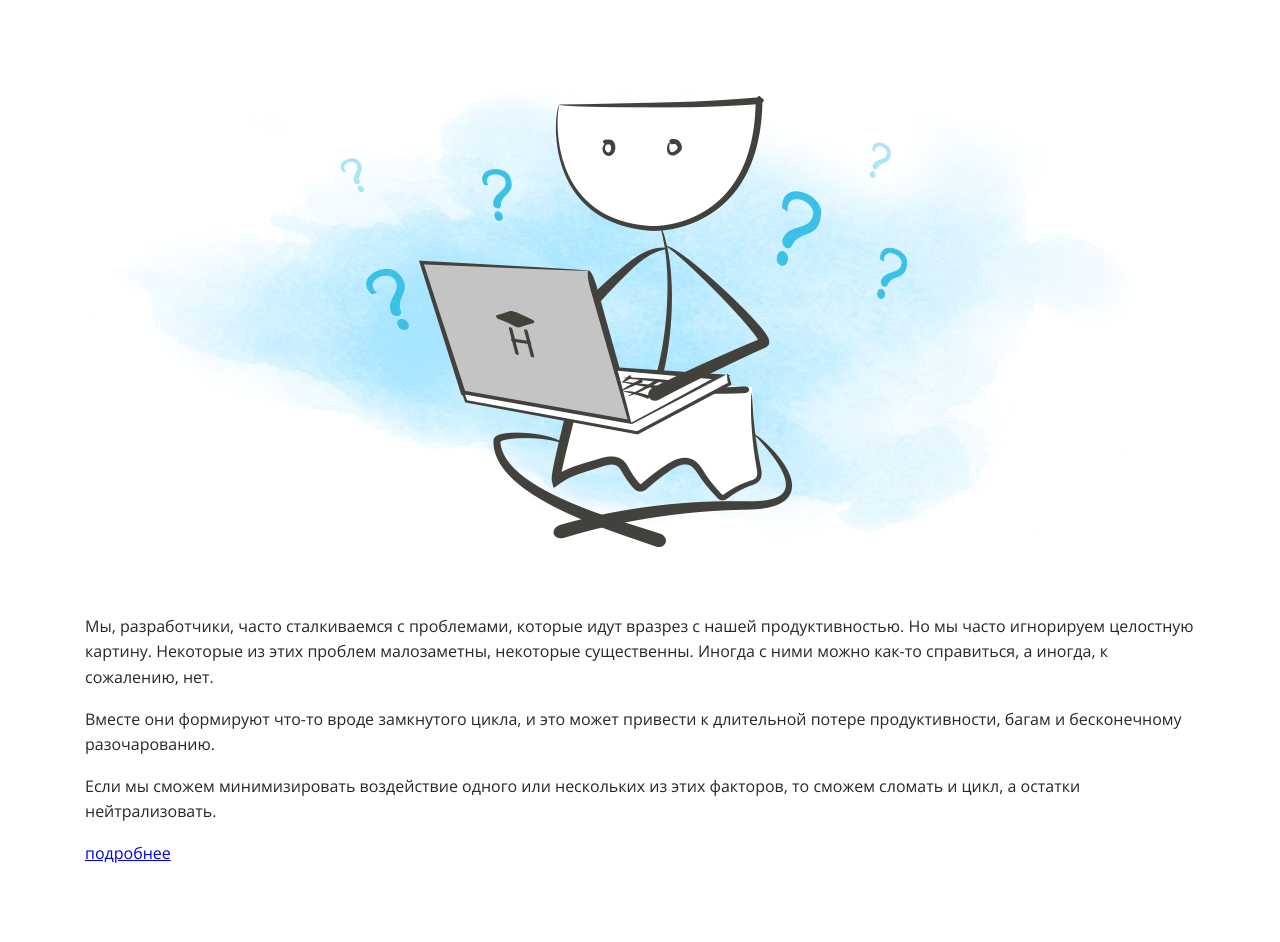
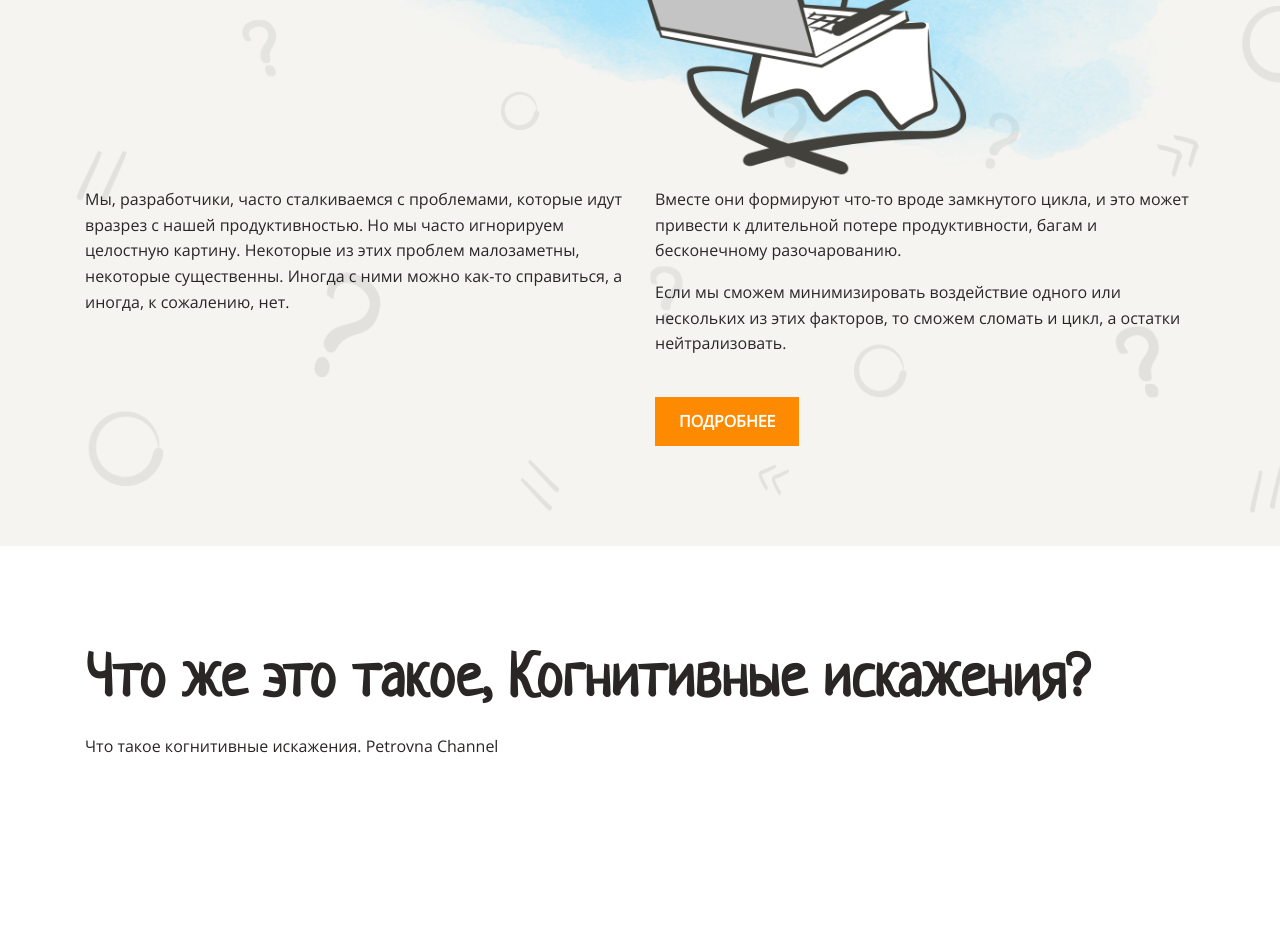
Before and after one commit to Alexandra1207/layout-designer-project-lvl1, a website: page src/index.html in a window 1280 px wide. Shown: the part 370-1312 px from the top of the page. Drawn offline with Linux system fonts and the light colour scheme.

Commit message:
added styles for header

```diff
--- a/src/index.html
+++ b/src/index.html
@@ -8,20 +8,24 @@
     <link rel="stylesheet" href="styles/style.css" />
   </head>
   <body>
-    <header class="header">
-      <section>
-        <div class="header_top">
-          <h1 class="header_title">
-            <span class="title-orange">Когнитивные искажения</span>
+    <header class="header bg-img light-style">
+      <div class="container">
+        <div class="header__top">
+          <h1 class="header__title">
+            <span class="orange"
+              >Когнитивные<br />
+              искажения</span
+            ><br />
             в программировании
           </h1>
           <img
-            class="header_img"
+            class="header__img"
             src="images/main.png"
-            alt="риснок человечка с ноутбуком"
+            alt="рисунок человечка с ноутбуком"
           />
         </div>
-        <div class="header_content">
+        <div class="header__content">
+          <div class="col-1">
             <p class="text">
               Мы, разработчики, часто сталкиваемся с проблемами, которые идут
               вразрез с нашей продуктивностью. Но мы часто игнорируем целостную
@@ -29,30 +33,36 @@
               существенны. Иногда с ними можно как-то справиться, а иногда, к
               сожалению, нет.
             </p>
-          <p class="text">
+          </div>
+          <div class="col-2 avoid">
+            <p class="text avoid">
               Вместе они формируют что-то вроде замкнутого цикла, и это может
               привести к длительной потере продуктивности, багам и бесконечному
               разочарованию.
             </p>
-          <p class="text">
+            <p class="text mb-40">
               Если мы сможем минимизировать воздействие одного или нескольких из
               этих факторов, то сможем сломать и цикл, а остатки нейтрализовать.
             </p>
+            <a class="header__link" href="#det">подробнее</a>
           </div>
-        <a class="header_link" href="#"> подробнее </a>
-      </section>
+        </div>
+      </div>
     </header>
     <main class="main">
       <section class="distortions">
-        <h2 class="distortions_title">
+        <div class="container">
+          <h2 class="distortions__title">
             Что же это такое,
             <span class="title-orange">Когнитивные искажения?</span>
           </h2>
           <p class="text">Что такое когнитивные искажения. Petrovna Channel</p>
-        <div class="distortions_video"></div>
+          <div class="distortions__video"></div>
+        </div>
       </section>
-      <section class="five-distortions">
-        <ul class="five-distortions_list">
+      <section id="det" class="five-distortions">
+        <div class="container">
+          <ul class="five-distortions__list">
             <li class="five-distortions_item">
               <div class="five-distortions_title">
                 <span class="orange">5 когнитивных искажений</span>
@@ -105,13 +115,16 @@
                 Ошибка планирования
               </h3>
               <p class="five-distortions_text">
-              Неправильно рассчитывать время необходимое для завершения задачи.
+                Неправильно рассчитывать время необходимое для завершения
+                задачи.
               </p>
             </li>
           </ul>
+        </div>
       </section>
 
-      <section class="distortion light-style">
+      <section class="distortion bg-img light-style">
+        <div class="container">
           <article class="columns">
             <img src="images/1.png" alt="рисунок эффект ИКЕЯ" />
             <h4 class="distortion_subtitle">Когнитивные искажения</h4>
@@ -131,9 +144,11 @@
               проекта.
             </p>
           </article>
+        </div>
       </section>
 
-      <section class="distortion dark-style">
+      <section class="distortion bg-img dark-style">
+        <div class="container">
           <article class="columns">
             <h4 class="distortion_subtitle">Когнитивные искажения</h4>
             <h3 class="distortion_title">Преждевременная оптимизация</h3>
@@ -142,7 +157,9 @@
               недооцениваете решения других.
             </p>
             <img src="images/2.png" alt="рисунок Когнитивные искажения" />
-          <h5 class="distortion_demonstration light-style">Как проявляется</h5>
+            <h5 class="distortion_demonstration light-style">
+              Как проявляется
+            </h5>
             <p class="text">
               Когнитивное искажение называется так из-за того, что потребители
               зачастую предпочитают покупать товары, которые они могут собрать
@@ -155,9 +172,11 @@
               готового решения, вы понимаете, о чём я говорю.
             </p>
           </article>
+        </div>
       </section>
 
-      <section class="distortion light-style">
+      <section class="distortion bg-img light-style">
+        <div class="container">
         <article class="columns">
           <img src="images/3.png" alt="рисунок Искажение новизны" />
           <h4 class="distortion_subtitle">Когнитивные искажения</h4>
@@ -179,9 +198,11 @@
             тем же углом.
           </p>
         </article>
+        </div>
       </section>
 
-      <section class="distortion dark-style">
+      <section class="distortion bg-img dark-style">
+        <div class="container">
         <article class="columns">
           <h4 class="distortion_subtitle">Когнитивные искажения</h4>
           <h3 class="distortion_title">Гиперболическое обесценивание</h3>
@@ -204,9 +225,11 @@
             выше. В итоге вы сохраните много времени.
           </p>
         </article>
+        </div>
       </section>
 
-      <section class="distortion light-style">
+      <section class="distortion bg-img light-style">
+        <div class="container">
         <article class="columns">
           <img src="images/5.png" alt="рисунок Ошибка планирования" />
           <h4 class="distortion_subtitle">Когнитивные искажения</h4>
@@ -226,12 +249,13 @@
             вторые 90% времени разработки.
           </p>
         </article>
+        </div>
       </section>
     </main>
     <footer class="footer">
-      <section>
+    <div class="container">
         <div class="subscribe">
-          <h3 class="footer_title">
+          <h3 class="footer__title">
             Хотите узнать больше? Подпишитесь на обновления
           </h3>
           <form>
@@ -241,26 +265,26 @@
               type="email"
               placeholder="Ваша электронная почта"
             />
-            <button class="subscribe_btn"></button>
+            <button class="subscribe__btn"></button>
             <p>
               Подписываясь, вы принимаете
-              <a class="subscribe_link" href="#">правила сервиса</a>
+              <a class="subscribe__link" href="#">правила сервиса</a>
             </p>
           </form>
           <p class="copyright">© 2020 Константин Константинопольский</p>
-          <p class="footer_text">
+          <p class="footer__text">
             По материалам статьи
-            <a class="footer_text-link" href="#"
+            <a class="footer__text-link" href="#"
               >Yash Ranadive Cognitive Biases in Programming</a
             >
           </p>
-          <p class="footer_text">
-            <a class="footer_text-link" href="#"
+          <p class="footer__text">
+            <a class="footer__text-link" href="#"
               >Курсы программирования Hexlet</a
             >
           </p>
         </div>
-      </section>
+      </div>
     </footer>
   </body>
 </html>
--- a/src/styles/style.css
+++ b/src/styles/style.css
@@ -1,12 +1,4 @@
 /** CSS STYLE **/
-
-.hello {
-  display: block;
-
-  color: #fff;
-}
-
-
 
 @font-face {
   font-weight: 700;
@@ -39,14 +31,21 @@
 }
 
 body {
+  box-sizing: border-box;
   font-family: "OpenSans", sans-serif;
   font-size: 16px;
   line-height: 1.6em;
   color: var(--dark);
+  margin: 0;
 }
 
 ul {
   list-style-type: none;
+}
+
+a,
+button {
+  cursor: pointer;
 }
 
 h1,
@@ -55,6 +54,7 @@ h3,
 h4,
 h5,
 h6 {
+  margin: 0;
   font-family: Neucha, sans-serif;
   line-height: 1.2;
 }
@@ -71,8 +71,86 @@ h3 {
   font-size: 34px;
 }
 
-section {
+.bg-img {
+  position: relative;
+}
+
+.bg-img::before {
+  content: "";
+  position: absolute;
+  background-image: url("../images/background.png");
+  background-repeat: no-repeat;
+  background-size: cover;
+  top: 0;
+  left: 0;
+  width: 100%;
+  height: 100%;
+  opacity: 0.1;
+  z-index: -2;
+}
+
+.light-style {
+  background-color: var(--light);
+  z-index: 0;
+}
+
+.orange {
+  color: var(--main);
+}
+
+.container {
   max-width: 1110px;
   margin: 0 auto;
   padding: 100px 0;
 }
+
+
+.avoid {
+  break-inside: avoid;
+}
+
+.header {
+  overflow: hidden;
+  position: relative;
+}
+
+.header__top {
+  margin-bottom: 198px;
+}
+
+.header__img {
+  position: absolute;
+  height: 530px;
+  width: 1080px;
+  top: 55px;
+  right: -105px;
+  z-index: -1;
+}
+.header__content {
+  column-count: 2;
+  column-gap: 30px
+}
+
+.header__content p {
+  margin-top: 0;
+}
+
+.mb-40 {
+  margin-bottom: 40px;
+}
+
+.header__details {
+  text-align: center;
+}
+
+.header__link {
+  display: inline-block;
+  text-align: center;
+  padding: 12px 24px;
+  text-decoration: none;
+  color: var(--white);
+  background-color: var(--main);
+  text-transform: uppercase;
+  font-weight: 700;
+  cursor: pointer;
+}
```
Lines whose indentation alone changed are shown as unchanged.
